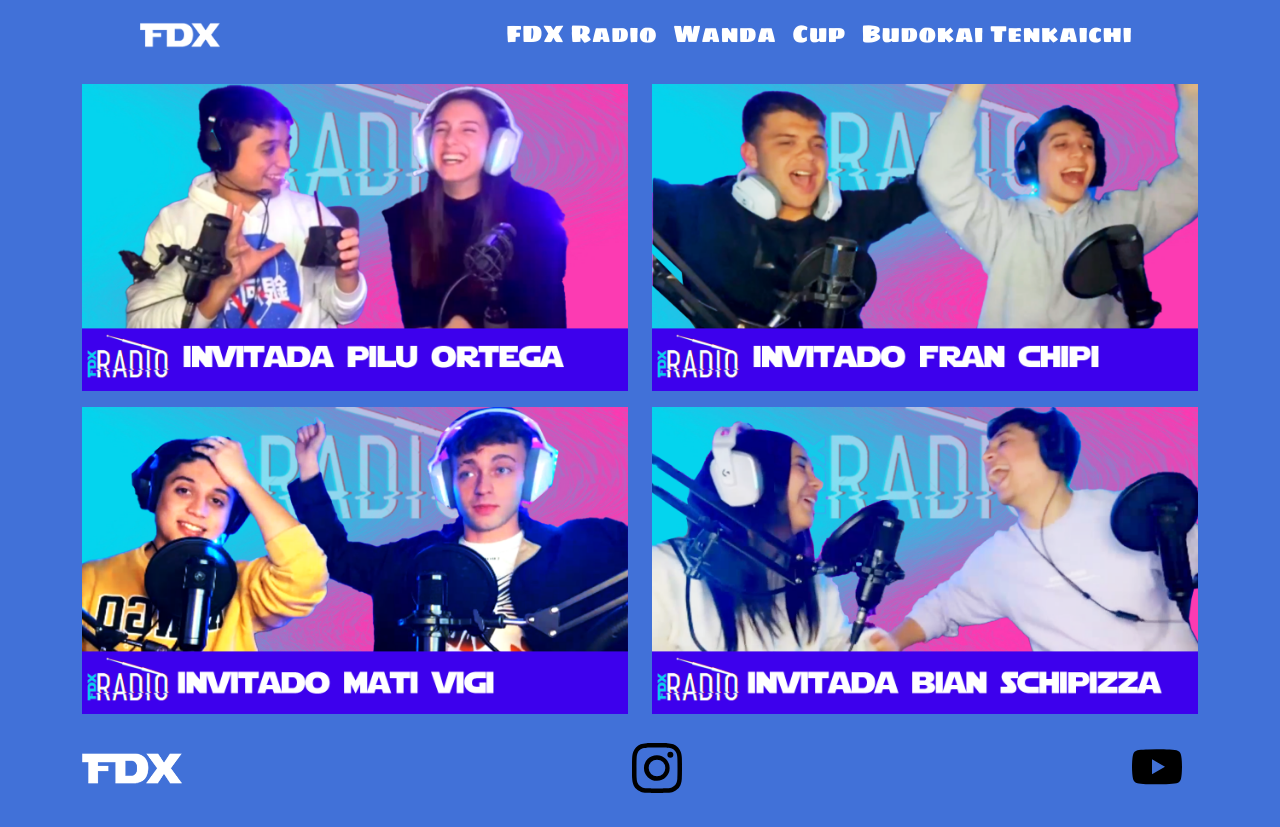
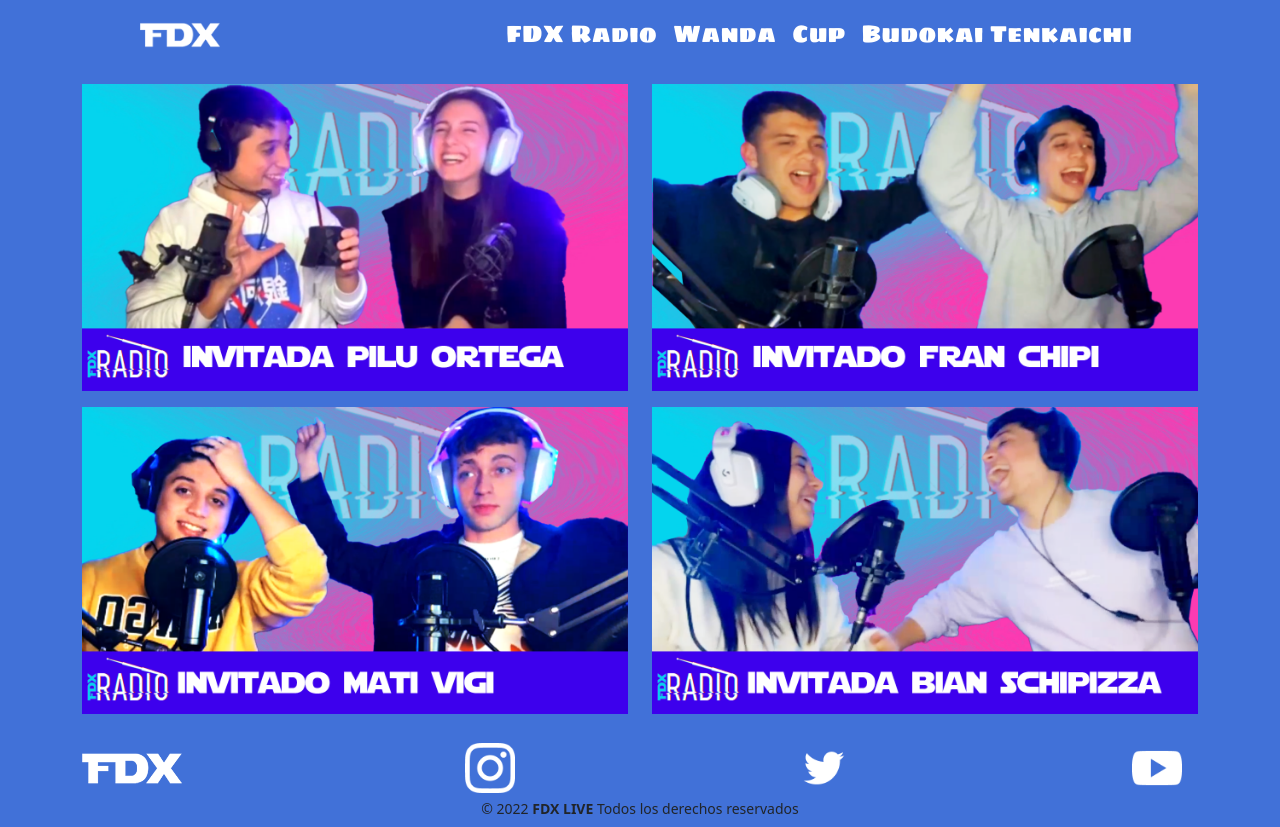
Before and after one commit to gastongorosito/fdxxlive, a website: page fdx Radio.html in a window 1280 px wide. Before the commit the page ends 806 px from the top, so only its background shows below. Drawn offline with nearby package versions, Linux system fonts and the light colour scheme.

Commit message:
correcciones

```diff
--- a/fdx Radio.html
+++ b/fdx Radio.html
@@ -83,22 +83,24 @@
       <nav class="navbar">
           <div class="container">
               <a class="navbar-brand" href="index.html">
-            <img src="imagen/logofin.png" alt="logo" width="100px" />
+                  <img src="imagen/logofin.png" alt="logo" width="100px">
               </a>
-          <a
-            class="navbar-brand"
-            href="https://www.instagram.com/fdxlive/"
-            target="_blank"
-          >
-            <img src="imagen/instagram.svg" alt="instagram" width="50px" />
+              <a class="navbar-brand" href="https://www.instagram.com/fdxlive/" target="_blank">
+                  <img src="imagen/instagram.png" alt="instagram" width="50px">
               </a>
-          <a
-            class="navbar-brand"
-            href="https://www.youtube.com/channel/UCSUvD7slBvuY4BpWYDN3MaQ"
-            target="_blank"
-          >
-            <img src="imagen/youtube.svg" alt="youtube" width="50px" />
+              <a class="navbar-brand" href="https://twitter.com/GTbyFDX" target="_blank">
+                  <img src="imagen/twitter.png" alt="twitter" width="50px">
               </a>
+              <a class="navbar-brand" href="https://www.youtube.com/channel/UCSUvD7slBvuY4BpWYDN3MaQ" target="_blank">
+                <img src="imagen/youtube.png" alt="youtube" width="50px">
+            </a>
+          </div>
+          <div class="container d-flex justify-content-center">
+            <small>
+              © 2022
+              <b>FDX LIVE</b>
+              Todos los derechos reservados
+            </small>
           </div>
       </nav>
   </footer>
--- a/scss/componentes/_fdxradio.scss
+++ b/scss/componentes/_fdxradio.scss
@@ -2,7 +2,7 @@
   section {
     div {
       img:hover {
-        transform: scale(1.2, 1.2);
+        transform: scale(1.02, 1.02);
       }
     }
   }
--- a/scss/componentes/_index.scss
+++ b/scss/componentes/_index.scss
@@ -8,6 +8,8 @@
                 font-size: 300%;
                 margin-bottom: 10px;
                 color: white;
+                display: flex;
+                justify-content: center;
             }
             h2{
                 font-style: normal;
```
Also changed, not shown: budokai tenkaichi.html (+12 -2 lines), cup.html (+13 -3 lines), index.html (+14 -4 lines), wanda.html (+12 -2 lines), css/style.css, imagen/instagram.png (added), imagen/instagram.svg (deleted), imagen/twitter.png (added), imagen/youtube.png (added), imagen/youtube.svg (deleted), scss/componentes/_footer.scss (line endings or trailing spaces), 2 other files. Lines whose indentation alone changed are shown as unchanged.
